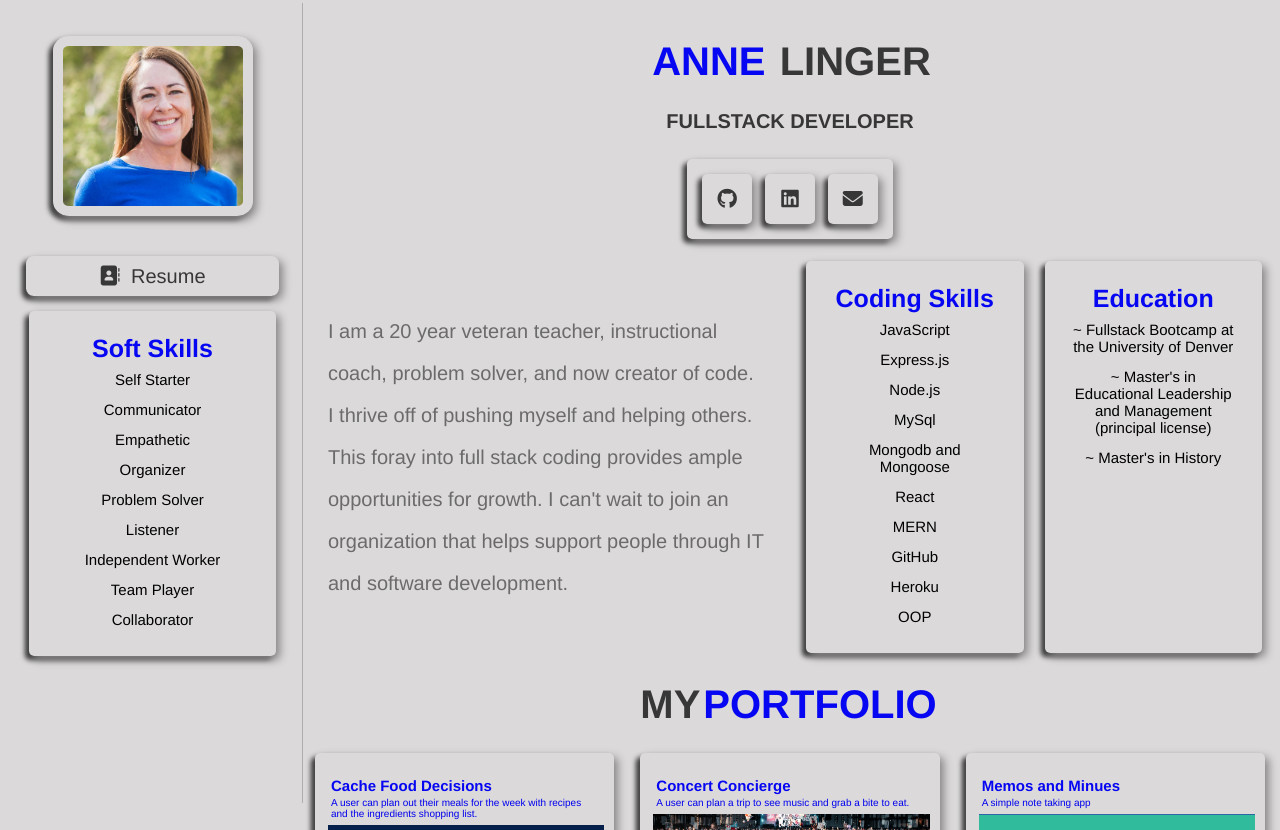
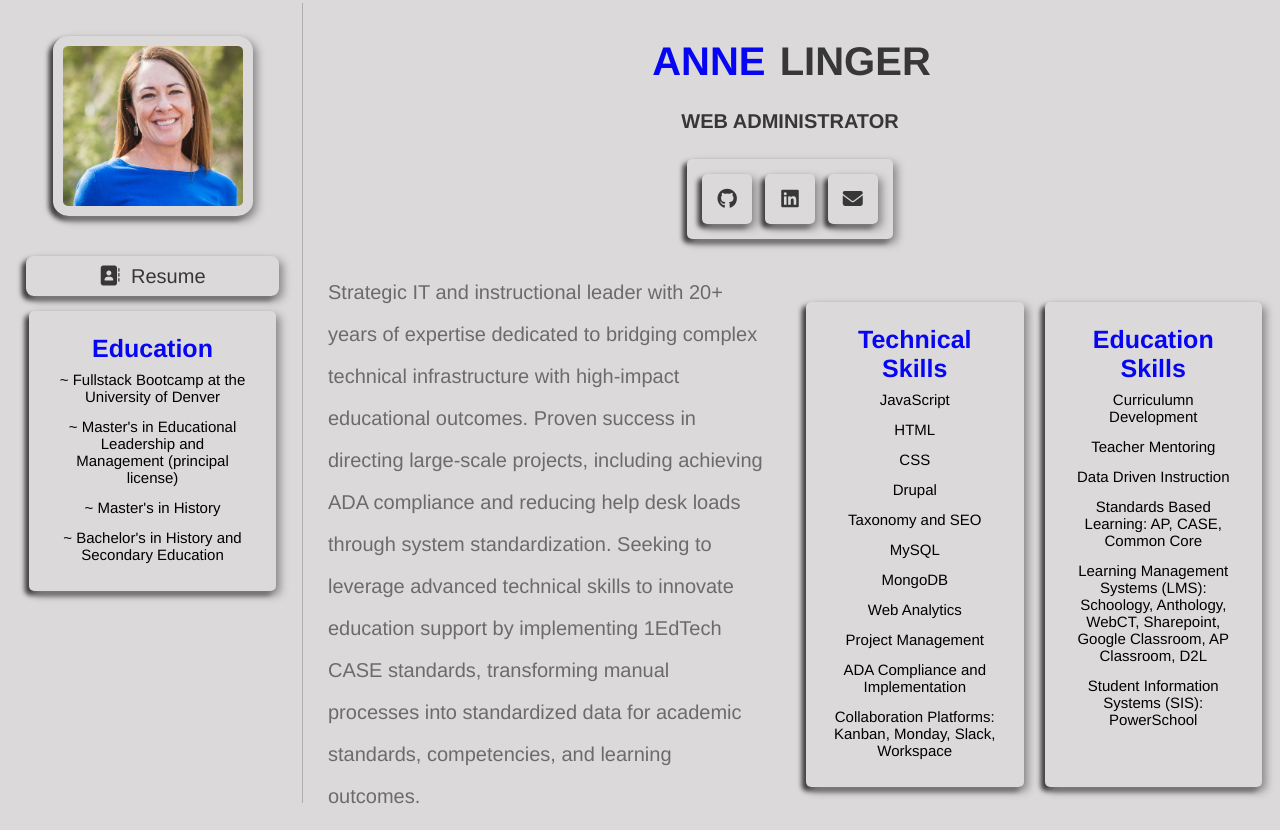
Before and after one commit to amccorkl/portfolio-v2, a plain HTML site: page index.html in a window 1280 px wide. Shown: the top 830 px of the page. Drawn offline with Linux system fonts and the light colour scheme; a web font is replaced by a local one.

Commit message:
Updating portfolio and resume for 2025

```diff
--- a/index.html
+++ b/index.html
@@ -20,7 +20,7 @@
       </div>
       <nav class="navbar">
         <a
-          href="https://drive.google.com/file/d/1mQemDMBTUq_GMWm_paIIlorVJ3upX1ww/view?usp=share_link"
+          href="https://docs.google.com/document/d/1ruexznMWsM6EDHCmREXForrZCoBOPrLkyIsWo5FfaTU/copy"
           target="_blank"
         >
           <i class="fas fa-address-book"></i>
@@ -29,16 +29,14 @@
       </nav>
       <aside class="soft-skills">
         <div class="box">
-          <h3>Soft Skills</h3>
-          <p>Self Starter</p>
-          <p>Communicator</p>
-          <p>Empathetic</p>
-          <p>Organizer</p>
-          <p>Problem Solver</p>
-          <p>Listener</p>
-          <p>Independent Worker</p>
-          <p>Team Player</p>
-          <p>Collaborator</p>
+          <h3>Education</h3>
+            <p>~ Fullstack Bootcamp at the University of Denver</p>
+            <p>
+              ~ Master's in Educational Leadership and Management (principal
+              license)
+            </p>
+            <p>~ Master's in History</p>
+            <p>~ Bachelor's in History and Secondary Education</p>
         </div>
       </aside>
     </header>
@@ -51,7 +49,7 @@
         <span>Anne</span>
         Linger
       </h1>
-      <h2>FullStack Developer</h2>
+      <h2>Web Administrator</h2>
       <div class="links-me">
         <a
           href="https://github.com/amccorkl"
@@ -76,35 +74,33 @@
       <div class="row">
         <div class="content">
           <p>
-            I am a 20 year veteran teacher, instructional coach, problem solver,
-            and now creator of code. I thrive off of pushing myself and helping
-            others. This foray into full stack coding provides ample
-            opportunities for growth. I can't wait to join an organization that
-            helps support people through IT and software development.
+            Strategic IT and instructional leader with 20+ years of expertise dedicated to bridging complex technical infrastructure with high-impact educational outcomes. Proven success in directing large-scale projects, including achieving ADA compliance and reducing help desk loads through system standardization. Seeking to leverage advanced technical skills to innovate education support by implementing 1EdTech CASE standards, transforming manual processes into standardized data for academic standards, competencies, and learning outcomes.
           </p>
         </div>
         <div class="box-container">
           <div class="box">
-            <h3>Coding Skills</h3>
+            <h3>Technical Skills</h3>
             <p>JavaScript</p>
-            <p>Express.js</p>
-            <p>Node.js</p>
-            <p>MySql</p>
-            <p>Mongodb and Mongoose</p>
-            <p>React</p>
-            <p>MERN</p>
-            <p>GitHub</p>
-            <p>Heroku</p>
-            <p>OOP</p>
+            <p>HTML</p>
+            <p>CSS</p>
+            <p>Drupal</p>
+            <p>Taxonomy and SEO</p>
+            <p>MySQL</p>
+            <p>MongoDB</p>
+            <p>Web Analytics</p>
+            <p>Project Management</p>
+            <p>ADA Compliance and Implementation</p>
+            <p>Collaboration Platforms: Kanban, Monday, Slack, Workspace</p>
           </div>
           <div class="box">
-            <h3>Education</h3>
-            <p>~ Fullstack Bootcamp at the University of Denver</p>
-            <p>
-              ~ Master's in Educational Leadership and Management (principal
-              license)
-            </p>
-            <p>~ Master's in History</p>
+            <h3>Education Skills</h3>
+          <p>Curriculumn Development</p>
+          <p>Teacher Mentoring</p>
+          <p>Data Driven Instruction</p>
+          <p>Standards Based Learning: AP, CASE, Common Core</p>
+          <p>Learning Management Systems (LMS): Schoology, Anthology, WebCT, Sharepoint, Google Classroom, AP Classroom, D2L</p>
+          <p>Student Information Systems (SIS): PowerSchool</p>
+
           </div>
         </div>
       </div>
```
